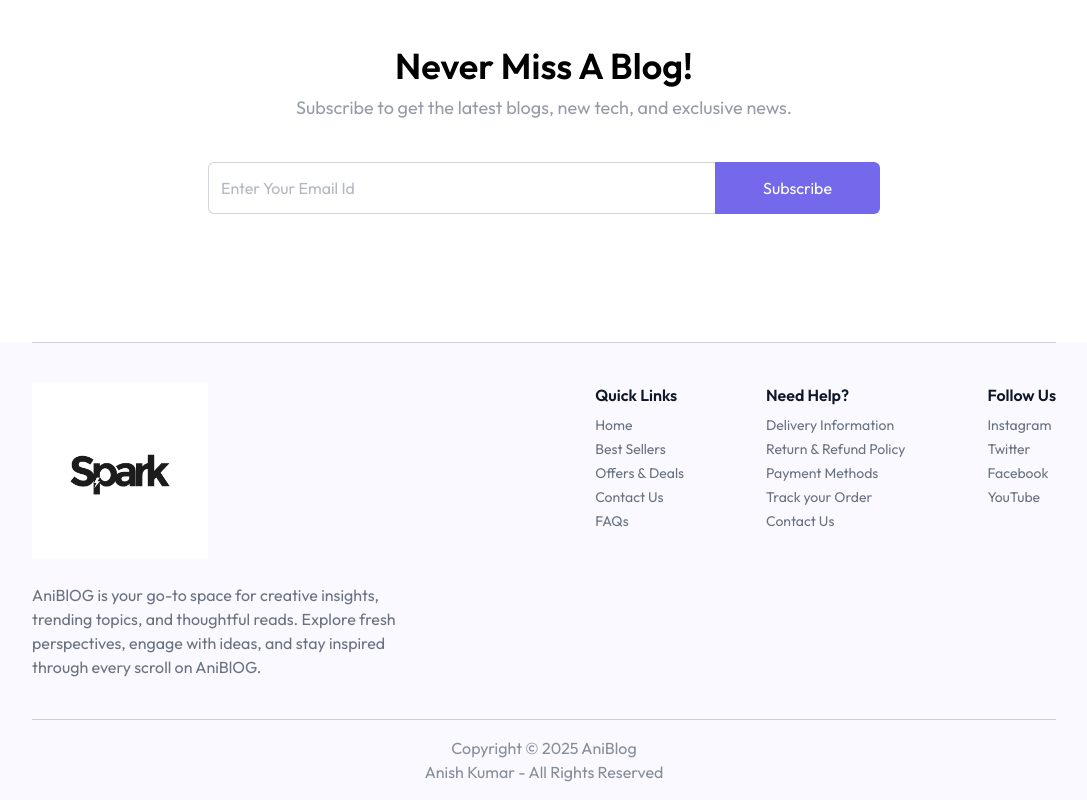
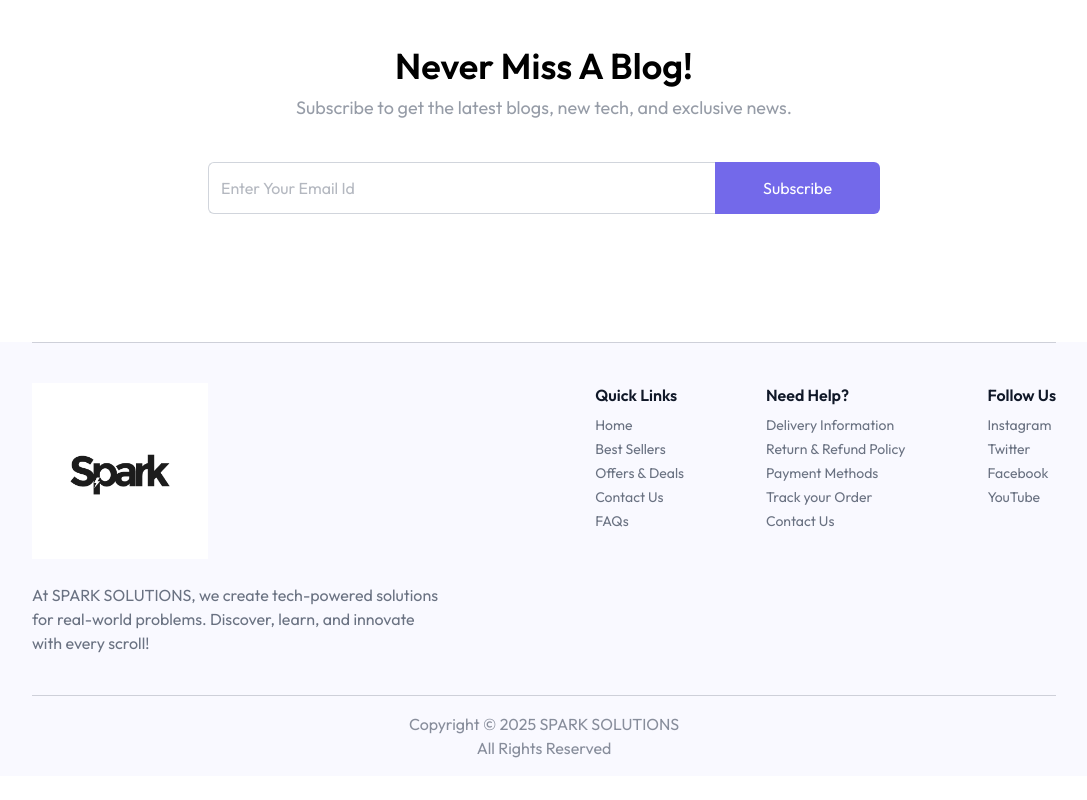
Before and after one commit to Anishkumar100/wajidsirApp, a React (Vite) app in the folder frontend/: page / in a window 1280 px wide. Shown: the part 978-1778 px from the top of the page, without its empty margins (96-1183 px from the left). After the commit the page ends 1754 px from the top, so only its background shows below. Built offline with nearby package versions, Linux system fonts and the light colour scheme; no server answers.

Commit message:
changed footer

```diff
--- a/frontend/src/components/Footer.jsx
+++ b/frontend/src/components/Footer.jsx
@@ -4,7 +4,7 @@ import { useAppContext } from '../context/AppProvider'
 
 export const Footer = () => {
 
-  const {setDarkMode,darkMode} = useAppContext()
+  const { setDarkMode, darkMode } = useAppContext()
 
 
   return (
@@ -20,7 +20,7 @@ export const Footer = () => {
             className='w-32 sm:w-44'
           />
           <p className='max-w-[410px] mt-6'>
-            AniBlOG is your go-to space for creative insights, trending topics, and thoughtful reads. Explore fresh perspectives, engage with ideas, and stay inspired through every scroll on AniBlOG.
+            At SPARK SOLUTIONS, we create tech-powered solutions for real-world problems. Discover, learn, and innovate with every scroll!
           </p>
         </div>
 
@@ -50,8 +50,8 @@ export const Footer = () => {
       </div>
 
       <p className='py-4 text-center text-sm md:text-base text-gray-500/80 dark:text-gray-400'>
-        Copyright © 2025 AniBlog<br />
-        Anish Kumar - All Rights Reserved
+        Copyright © 2025 SPARK SOLUTIONS<br />
+        All Rights Reserved
       </p>
 
     </div>
```
